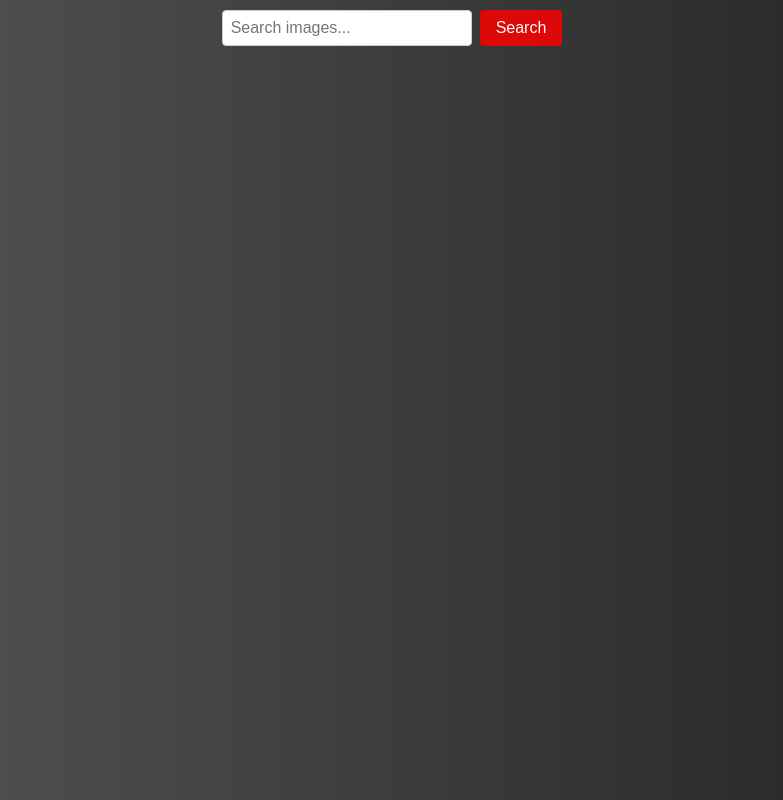
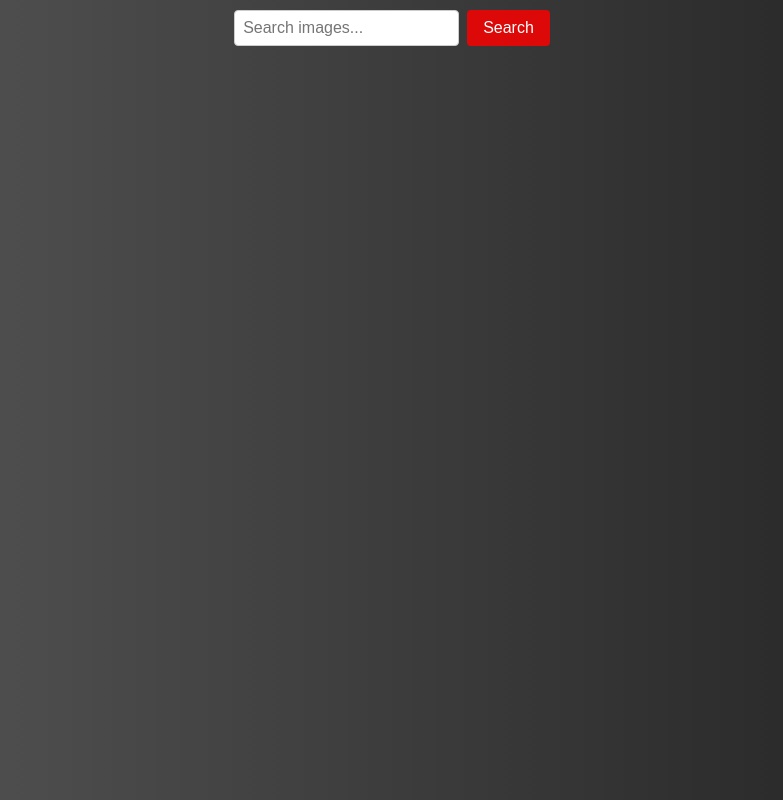
Before and after one commit to Dekan777/goit-js-hw-11, a website built with Parcel: page src/index.html in a window 1280 px wide. Shown: the whole page, without its empty margins (248-1031 px from the left). Built offline with nearby package versions, Linux system fonts and the light colour scheme; what simplelightbox would draw is missing.

Commit message:
Update lightbox.scss

```diff
--- a/src/sass/lightbox.scss
+++ b/src/sass/lightbox.scss
@@ -107,7 +107,7 @@ body {
   transition: border-color 0.3s ease;
   margin-top: 10px;
   margin-bottom: 10px;
-  width: 250px;
+  width: auto;
 }
 
 .search-form__btn{
```
